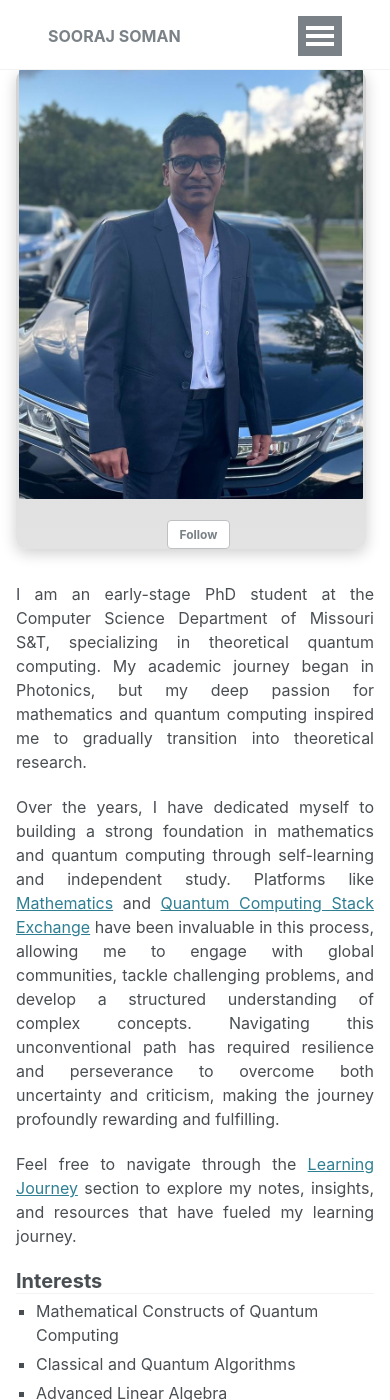
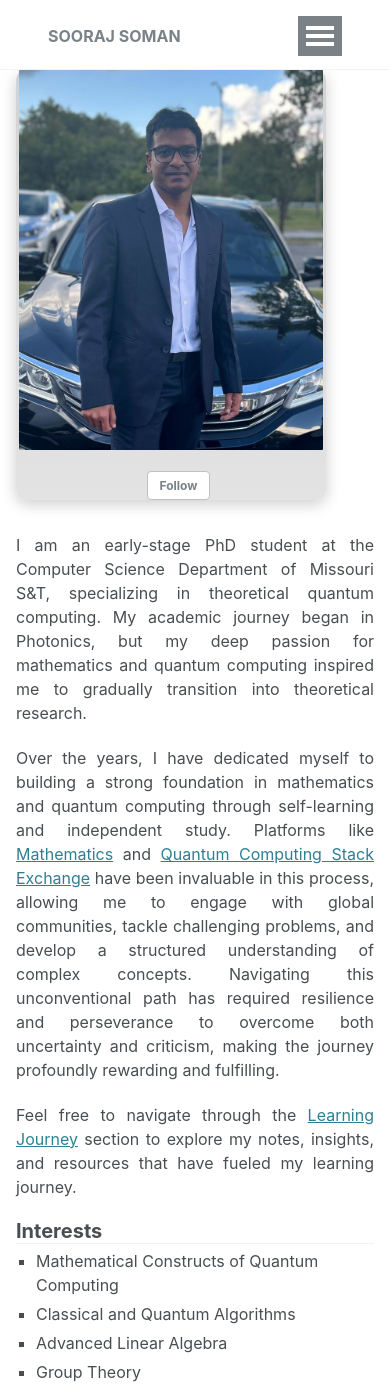
Before and after one commit to soorajss1729/soorajss1729.github.io, a Jekyll site: the page built from _pages/about.md, in a window 390 px wide and 1400 px high. Built offline with Jekyll 4.4.1, drawn with Linux system fonts in a browser that asks for light colours.

Commit message:
Update _sidebar.scss

```diff
--- a/_sass/_sidebar.scss
+++ b/_sass/_sidebar.scss
@@ -90,7 +90,7 @@
   padding-right: 0;
 
   @media screen and (max-width: 600px) {
-    width: 350px;
+    width: 310px;
     margin: 0; /* Remove all margins on small screens */
     padding-left: 0.1em; /* Add padding for both sides */
     padding-right: 0.1em;
```
